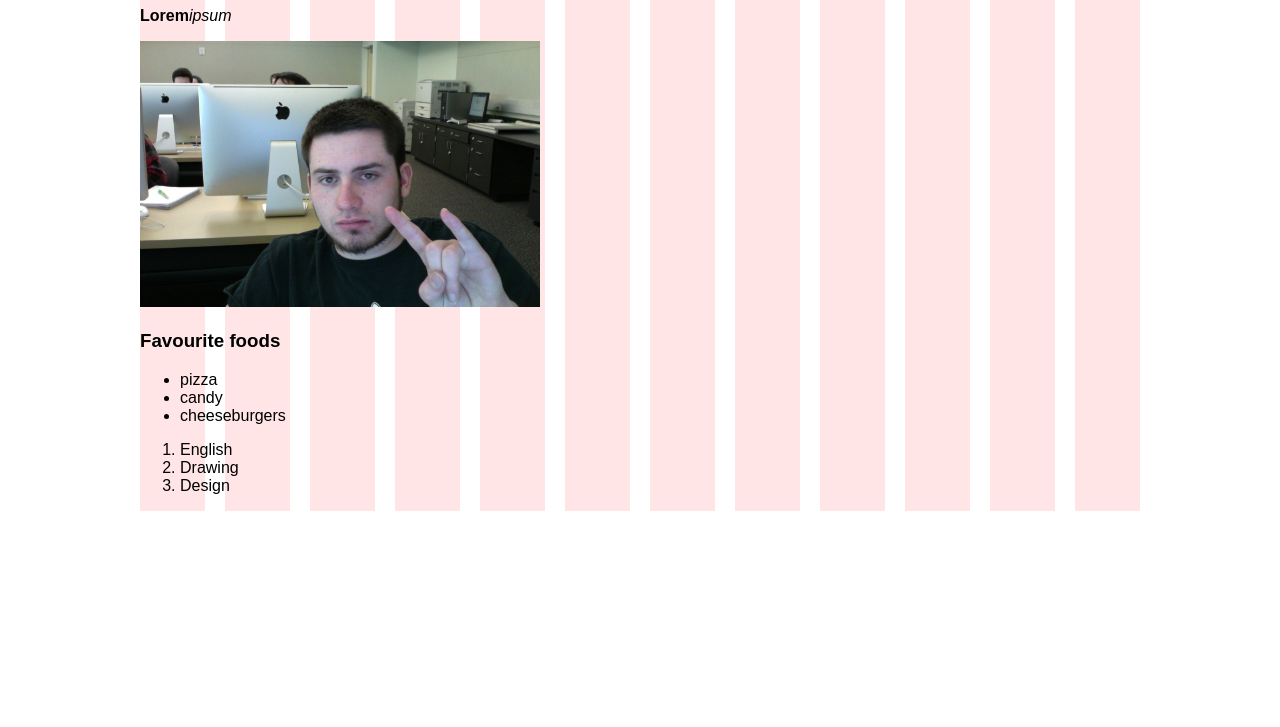
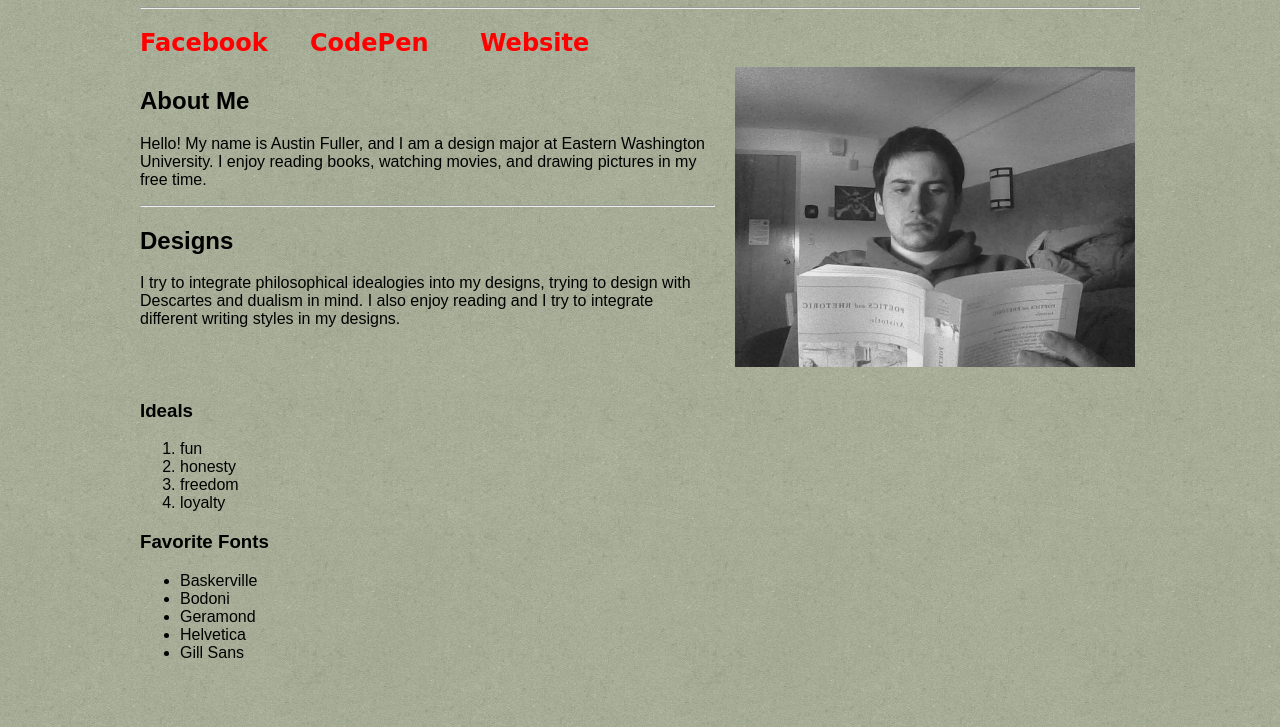
Before and after one commit to Verdus/p1-bio, a plain HTML site: page index.html in a window 1280 px wide. Shown: the part 73-800 px from the top of the page. Drawn offline with Linux system fonts and the light colour scheme; a web font is replaced by a local one.

Commit message:
Version 1.1
*added background
*added text
*added image
*changed list
*added links

```diff
--- a/css/styles.css
+++ b/css/styles.css
@@ -5,10 +5,32 @@ img{
 
 h1{
 	color: darkgreen;
-	text-shadow: 10px 10px 10px black;
 }
 
 /* Show Grid */
+.bg {
+background: url("../img/green_cup.png");
+}
 .showgrid {
 	background: url("../img/grid-bg.png") repeat-y;
 }
+
+a:link {text-decoration:none;
+color:red;
+}
+a:visited {text-decoration:none;
+color:yellow;
+}
+a:hover {text-decoration:none;
+color:orange;
+}
+a:active {text-decoration:none;
+color:black;
+}
+
+body {font-family: 'Ruluko', sans-serif;
+}
+a { font-family: 'Sniglet', cursive;
+}
+h1 {text-align: center;
+}
--- a/index.html
+++ b/index.html
@@ -2,46 +2,76 @@
 <html lang="en">
 	<head>
 	  <meta charset="UTF-8" />
-  <title>Your Website</title>
+	  <title>Austin's Website</title>
 
 	 <link rel="icon" href="favicon.ico">
 
 	  <link rel="stylesheet" href="css/normalize.css">
 	  <link rel="stylesheet" href="css/grid.css">
 	  <link rel="stylesheet" href="css/styles.css">
+	  <link href='http://fonts.googleapis.com/css?family=Ruluko' rel='stylesheet' type='text/css'>
+	  <link href='http://fonts.googleapis.com/css?family=Sniglet' rel='stylesheet' type='text/css'>
 
 	</head>
-<body>
-
-	<div class="container showgrid">
+	<body div class="bg">
+			<div class="container">
 
 				<!-- Your Content -->
-		<h1>&#1126; Austin Fuller</h1>
+				<h1>Austin Fuller</h1>
+				<hr/>
+			<h2>
+				<div class="grid_2">
+					<a href="http://www.facebook.com/austinfuller.184">Facebook</a>
+				</div>
+				<div class="grid_2">
+					<a href="http://codepen.io/Verdus">CodePen</a>
+				</div>
+				<div class="grid_2 omega">
+					<a href="http://verdus.github.io">Website</a>
+				</div>
+			</h2>
+				<div class="grid_7 alpha">
 
-		<p><b>Lorem</b><i>ipsum</i>
-
+					<h2>About Me</h2>
+					<p>
+						Hello! My name is Austin Fuller, and I am a design major at Eastern Washington University. I enjoy reading books, watching movies, and drawing pictures in my free time.
+					</p>
+					<hr/>
+					<h2>Designs</h2>
+					<p>
+						I try to integrate philosophical idealogies into my designs, trying to design with Descartes and dualism in mind. I also enjoy reading and I try to integrate different writing styles in my designs.
 					</p>
 
-	<img src="img/me.jpg">
+				</div>
 
-	<h3>Favourite foods</h3>
+				<div class="grid_5 omega">
+					<img src="img/me2.jpg" alt="Austin Fuller">
+				</div>
+				<div class="grid_12">
+					<h3>Ideals</h3>
+
+					<ol>
+						<li>fun</li>
+						<li>honesty</li>
+						<li>freedom</li>
+						<li>loyalty</li>
+					</ol>
+
+					<h3>Favorite Fonts</h3>
 
 					<ul>
-		<li>pizza</li>
-		<li>candy</li>
-		<li>cheeseburgers</li>
+						<li>Baskerville</li>
+						<li>Bodoni</li>
+						<li>Geramond</li>
+						<li>Helvetica</li>
+						<li>Gill Sans</li>
 					</ul>
-
-	<ol>
-		<li>English</li>
-		<li>Drawing</li>
-		<li>Design</li>
-	</ol>
+				</div>
 					<!-- Clearfix -->
 					<div class="clear"></div>
 
 			</div>
-
+		</div>
 
 	</body>
 </html>
```
Also changed, not shown: img/green_cup.png (added), img/me2.JPG (added). Lines whose indentation alone changed are shown as unchanged.
